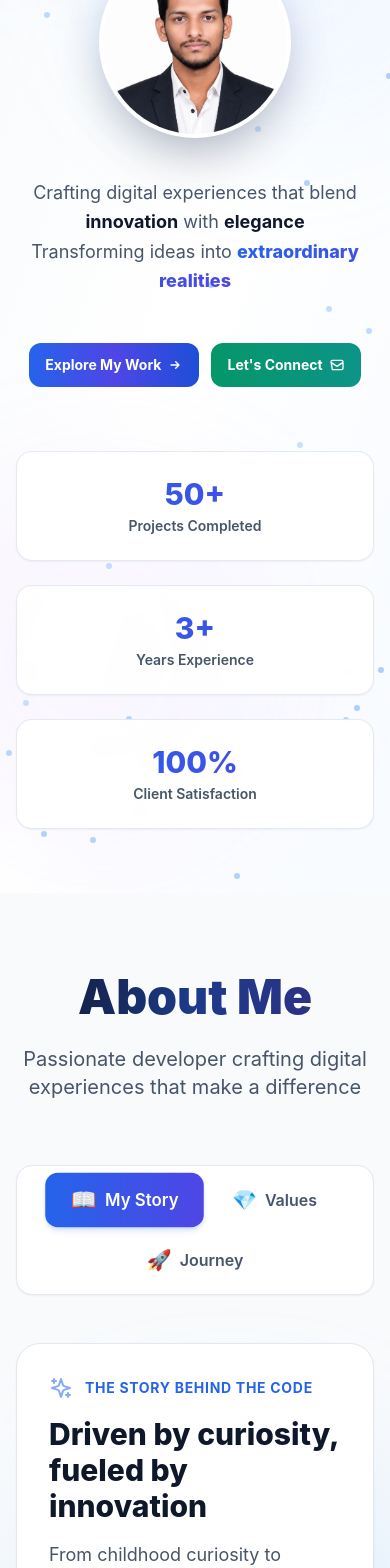
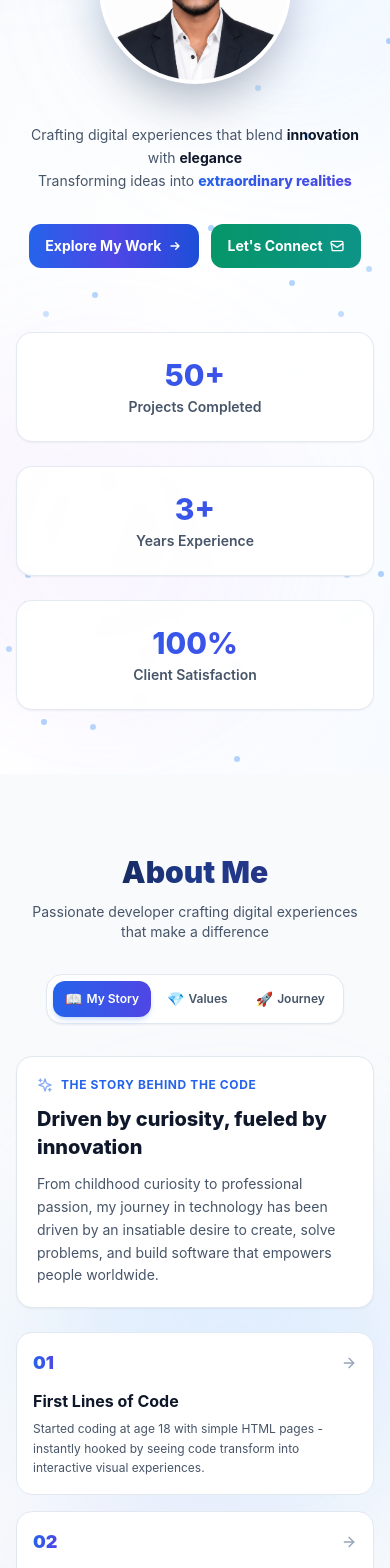
Before and after one commit to Rgopi143/CEOPORTFOLIO, a React (Vite) app: page / in a window 390 px wide. Shown: the part 280-1848 px from the top of the page. Built offline with nearby package versions, Linux system fonts and the light colour scheme.

Commit message:
style(mobile): minimize font sizes and display 'My Story', 'Values', and 'Journey' buttons in one line side-by-side

```diff
--- a/src/components/About.tsx
+++ b/src/components/About.tsx
@@ -111,29 +111,29 @@ const About: React.FC = () => {
 
       <div className="container mx-auto px-4 relative z-10">
         {/* Header */}
-        <div className="text-center mb-16">
-          <h2 className="text-5xl md:text-6xl font-black mb-6 bg-gradient-to-r from-slate-900 via-blue-900 to-indigo-900 bg-clip-text text-transparent">
+        <div className="text-center mb-8 sm:mb-14">
+          <h2 className="text-3xl sm:text-4xl md:text-5xl lg:text-6xl font-black mb-3 sm:mb-6 bg-gradient-to-r from-slate-900 via-blue-900 to-indigo-900 bg-clip-text text-transparent">
             About Me
           </h2>
-          <p className="text-xl text-slate-600 max-w-3xl mx-auto">
+          <p className="text-sm sm:text-base md:text-xl text-slate-600 max-w-3xl mx-auto px-2">
             Passionate developer crafting digital experiences that make a difference
           </p>
         </div>
 
-        {/* Tab Navigation */}
-        <div className="flex justify-center mb-12">
-          <div className="bg-white rounded-2xl p-2 shadow-sm border border-slate-200 flex flex-wrap justify-center gap-2">
+        {/* Tab Navigation - In one line side by side */}
+        <div className="flex justify-center mb-8 sm:mb-12 px-2">
+          <div className="bg-white rounded-2xl p-1.5 sm:p-2 shadow-sm border border-slate-200 flex flex-row items-center justify-center gap-1 sm:gap-2 max-w-full">
             {tabs.map((tab) => (
               <button
                 key={tab.id}
                 onClick={() => setActiveTab(tab.id)}
-                className={`px-6 py-3 rounded-xl font-semibold transition-all duration-300 flex items-center space-x-2 ${
+                className={`px-3 py-2 sm:px-6 sm:py-3 rounded-xl font-semibold transition-all duration-300 flex items-center space-x-1 sm:space-x-2 text-xs sm:text-sm md:text-base whitespace-nowrap ${
                   activeTab === tab.id
-                    ? 'bg-gradient-to-r from-blue-600 to-indigo-600 text-white shadow-md shadow-blue-500/20 scale-105'
+                    ? 'bg-gradient-to-r from-blue-600 to-indigo-600 text-white shadow-md shadow-blue-500/20 scale-102 sm:scale-105'
                     : 'text-slate-600 hover:text-slate-900 hover:bg-slate-100'
                 }`}
               >
-                <span className="text-xl">{tab.icon}</span>
+                <span className="text-sm sm:text-xl">{tab.icon}</span>
                 <span>{tab.label}</span>
               </button>
             ))}
@@ -144,38 +144,38 @@ const About: React.FC = () => {
         <div className="max-w-5xl mx-auto">
           {/* 1. STORY */}
           {activeTab === 'story' && (
-            <div className="space-y-8 animate-fade-in">
+            <div className="space-y-6 sm:space-y-8 animate-fade-in">
               {/* Intro banner */}
-              <div className="bg-white border border-slate-200 rounded-3xl p-8 md:p-10 shadow-sm">
-                <div className="flex items-center space-x-3 mb-4 text-blue-600">
-                  <Sparkles className="w-6 h-6 animate-pulse" />
-                  <span className="text-sm uppercase tracking-wider font-bold">The Story Behind the Code</span>
+              <div className="bg-white border border-slate-200 rounded-2xl sm:rounded-3xl p-5 sm:p-8 md:p-10 shadow-sm">
+                <div className="flex items-center space-x-2 sm:space-x-3 mb-3 text-blue-600">
+                  <Sparkles className="w-4 h-4 sm:w-6 sm:h-6 animate-pulse" />
+                  <span className="text-xs sm:text-sm uppercase tracking-wider font-bold">The Story Behind the Code</span>
                 </div>
-                <h3 className="text-3xl md:text-4xl font-extrabold text-slate-900 mb-4">
+                <h3 className="text-xl sm:text-2xl md:text-4xl font-extrabold text-slate-900 mb-3">
                   Driven by curiosity, fueled by innovation
                 </h3>
-                <p className="text-slate-600 text-lg leading-relaxed">
+                <p className="text-slate-600 text-sm sm:text-base md:text-lg leading-relaxed">
                   From childhood curiosity to professional passion, my journey in technology has been driven by an insatiable desire to create, solve problems, and build software that empowers people worldwide.
                 </p>
               </div>
 
               {/* Story milestones grid */}
-              <div className="grid md:grid-cols-2 gap-6">
+              <div className="grid sm:grid-cols-2 gap-4 sm:gap-6">
                 {storyDetails.map((item) => (
                   <div
                     key={item.step}
-                    className="group bg-white hover:bg-blue-50/40 border border-slate-200 hover:border-blue-400 rounded-2xl p-6 transition-all duration-300 hover:-translate-y-1 hover:shadow-md"
+                    className="group bg-white hover:bg-blue-50/40 border border-slate-200 hover:border-blue-400 rounded-2xl p-4 sm:p-6 transition-all duration-300 hover:-translate-y-1 hover:shadow-md"
                   >
-                    <div className="flex items-center justify-between mb-4">
-                      <span className="text-2xl font-black bg-gradient-to-r from-blue-600 to-indigo-600 bg-clip-text text-transparent">
+                    <div className="flex items-center justify-between mb-3">
+                      <span className="text-lg sm:text-2xl font-black bg-gradient-to-r from-blue-600 to-indigo-600 bg-clip-text text-transparent">
                         {item.step}
                       </span>
-                      <ArrowRight className="w-5 h-5 text-slate-400 group-hover:text-blue-600 group-hover:translate-x-1 transition-all" />
+                      <ArrowRight className="w-4 h-4 sm:w-5 sm:h-5 text-slate-400 group-hover:text-blue-600 group-hover:translate-x-1 transition-all" />
                     </div>
-                    <h4 className="text-xl font-bold text-slate-900 mb-2 group-hover:text-blue-600 transition-colors">
+                    <h4 className="text-base sm:text-xl font-bold text-slate-900 mb-1.5 group-hover:text-blue-600 transition-colors">
                       {item.title}
                     </h4>
-                    <p className="text-slate-600 text-sm leading-relaxed">
+                    <p className="text-slate-600 text-xs sm:text-sm leading-relaxed">
                       {item.text}
                     </p>
                   </div>
@@ -186,31 +186,31 @@ const About: React.FC = () => {
 
           {/* 2. VALUES */}
           {activeTab === 'values' && (
-            <div className="space-y-8 animate-fade-in">
-              <div className="bg-white border border-slate-200 rounded-3xl p-8 md:p-10 shadow-sm">
-                <div className="flex items-center space-x-3 mb-4 text-purple-600">
-                  <CheckCircle2 className="w-6 h-6" />
-                  <span className="text-sm uppercase tracking-wider font-bold">Guiding Principles</span>
+            <div className="space-y-6 sm:space-y-8 animate-fade-in">
+              <div className="bg-white border border-slate-200 rounded-2xl sm:rounded-3xl p-5 sm:p-8 md:p-10 shadow-sm">
+                <div className="flex items-center space-x-2 sm:space-x-3 mb-3 text-purple-600">
+                  <CheckCircle2 className="w-4 h-4 sm:w-6 sm:h-6" />
+                  <span className="text-xs sm:text-sm uppercase tracking-wider font-bold">Guiding Principles</span>
                 </div>
-                <h3 className="text-3xl md:text-4xl font-extrabold text-slate-900 mb-4">
+                <h3 className="text-xl sm:text-2xl md:text-4xl font-extrabold text-slate-900 mb-3">
                   What Drives Me Forward
                 </h3>
-                <p className="text-slate-600 text-lg leading-relaxed">
+                <p className="text-slate-600 text-sm sm:text-base md:text-lg leading-relaxed">
                   My core values shape every project I undertake, every architecture I design, and every line of code I ship.
                 </p>
               </div>
 
-              <div className="grid sm:grid-cols-2 lg:grid-cols-3 gap-6">
+              <div className="grid sm:grid-cols-2 lg:grid-cols-3 gap-4 sm:gap-6">
                 {valuesDetails.map((val) => (
                   <div
                     key={val.title}
-                    className="relative group bg-white hover:bg-purple-50/40 border border-slate-200 hover:border-purple-400 rounded-2xl p-6 transition-all duration-300 hover:-translate-y-1 hover:shadow-md overflow-hidden"
+                    className="relative group bg-white hover:bg-purple-50/40 border border-slate-200 hover:border-purple-400 rounded-2xl p-4 sm:p-6 transition-all duration-300 hover:-translate-y-1 hover:shadow-md overflow-hidden"
                   >
-                    <div className={`w-12 h-1.5 rounded-full bg-gradient-to-r ${val.color} mb-5`}></div>
-                    <h4 className="text-xl font-bold text-slate-900 mb-2 group-hover:text-purple-600 transition-colors">
+                    <div className={`w-10 sm:w-12 h-1.5 rounded-full bg-gradient-to-r ${val.color} mb-3 sm:mb-5`}></div>
+                    <h4 className="text-base sm:text-xl font-bold text-slate-900 mb-1.5 group-hover:text-purple-600 transition-colors">
                       {val.title}
                     </h4>
-                    <p className="text-slate-600 text-sm leading-relaxed">
+                    <p className="text-slate-600 text-xs sm:text-sm leading-relaxed">
                       {val.desc}
                     </p>
                   </div>
@@ -221,38 +221,38 @@ const About: React.FC = () => {
 
           {/* 3. JOURNEY */}
           {activeTab === 'journey' && (
-            <div className="space-y-8 animate-fade-in">
-              <div className="bg-white border border-slate-200 rounded-3xl p-8 md:p-10 shadow-sm">
-                <div className="flex items-center space-x-3 mb-4 text-emerald-600">
-                  <Calendar className="w-6 h-6" />
-                  <span className="text-sm uppercase tracking-wider font-bold">Career Milestones</span>
+            <div className="space-y-6 sm:space-y-8 animate-fade-in">
+              <div className="bg-white border border-slate-200 rounded-2xl sm:rounded-3xl p-5 sm:p-8 md:p-10 shadow-sm">
+                <div className="flex items-center space-x-2 sm:space-x-3 mb-3 text-emerald-600">
+                  <Calendar className="w-4 h-4 sm:w-6 sm:h-6" />
+                  <span className="text-xs sm:text-sm uppercase tracking-wider font-bold">Career Milestones</span>
                 </div>
-                <h3 className="text-3xl md:text-4xl font-extrabold text-slate-900 mb-4">
+                <h3 className="text-xl sm:text-2xl md:text-4xl font-extrabold text-slate-900 mb-3">
                   The Path to Excellence
                 </h3>
-                <p className="text-slate-600 text-lg leading-relaxed">
+                <p className="text-slate-600 text-sm sm:text-base md:text-lg leading-relaxed">
                   Every challenge overcome and every project completed has shaped the developer, problem solver, and tech leader I am today.
                 </p>
               </div>
 
               {/* Timeline */}
-              <div className="relative pl-6 md:pl-8 border-l-2 border-slate-300 space-y-8 ml-4 md:ml-6">
+              <div className="relative pl-5 sm:pl-8 border-l-2 border-slate-300 space-y-6 sm:space-y-8 ml-3 sm:ml-6">
                 {journeyDetails.map((item, index) => (
                   <div key={index} className="relative group">
                     {/* Node indicator */}
-                    <div className="absolute -left-[31px] md:-left-[39px] top-1.5 w-4 h-4 rounded-full bg-blue-600 border-4 border-white group-hover:bg-cyan-500 group-hover:scale-125 transition-all shadow-md"></div>
+                    <div className="absolute -left-[27px] sm:-left-[39px] top-1.5 w-3.5 h-3.5 sm:w-4 sm:h-4 rounded-full bg-blue-600 border-4 border-white group-hover:bg-cyan-500 group-hover:scale-125 transition-all shadow-md"></div>
 
                     {/* Timeline card */}
-                    <div className="bg-white hover:bg-emerald-50/40 border border-slate-200 hover:border-emerald-400 rounded-2xl p-6 transition-all duration-300 hover:-translate-y-1 hover:shadow-md">
-                      <div className="flex flex-wrap items-center justify-between gap-2 mb-2">
-                        <span className="px-3 py-1 text-xs font-bold rounded-full bg-blue-50 text-blue-700 border border-blue-200">
+                    <div className="bg-white hover:bg-emerald-50/40 border border-slate-200 hover:border-emerald-400 rounded-2xl p-4 sm:p-6 transition-all duration-300 hover:-translate-y-1 hover:shadow-md">
+                      <div className="flex flex-wrap items-center justify-between gap-2 mb-1.5">
+                        <span className="px-2.5 py-0.5 text-xs font-bold rounded-full bg-blue-50 text-blue-700 border border-blue-200">
                           {item.year}
                         </span>
-                        <span className="text-sm font-bold text-emerald-700">
+                        <span className="text-xs sm:text-sm font-bold text-emerald-700">
                           {item.role}
                         </span>
                       </div>
-                      <p className="text-slate-600 text-sm leading-relaxed mt-2">
+                      <p className="text-slate-600 text-xs sm:text-sm leading-relaxed mt-1">
                         {item.desc}
                       </p>
                     </div>
@@ -263,13 +263,13 @@ const About: React.FC = () => {
           )}
 
           {/* Additional Skills */}
-          <div className="mt-16 text-center w-full">
-            <h3 className="text-2xl font-bold mb-6 text-slate-800">Additional Skills</h3>
-            <div className="flex flex-wrap justify-center gap-3 max-w-4xl mx-auto">
+          <div className="mt-12 sm:mt-16 text-center w-full">
+            <h3 className="text-lg sm:text-2xl font-bold mb-4 sm:mb-6 text-slate-800">Additional Skills</h3>
+            <div className="flex flex-wrap justify-center gap-2 sm:gap-3 max-w-4xl mx-auto">
               {additionalSkills.map((skill) => (
                 <div
                   key={skill}
-                  className="bg-white text-slate-700 px-6 py-3 rounded-full shadow-sm border border-slate-200 hover:border-blue-400 hover:text-blue-600 hover:shadow-md transition-all duration-300 hover:scale-105"
+                  className="bg-white text-slate-700 px-3.5 py-2 sm:px-6 sm:py-3 text-xs sm:text-sm rounded-full shadow-sm border border-slate-200 hover:border-blue-400 hover:text-blue-600 hover:shadow-md transition-all duration-300 hover:scale-105"
                 >
                   <span className="font-semibold">{skill}</span>
                 </div>
--- a/src/components/Hero.tsx
+++ b/src/components/Hero.tsx
@@ -103,8 +103,8 @@ const Hero: React.FC<HeroProps> = ({ onOpenMobileMenu }) => {
               onMouseEnter={() => setIsHeadingHovered(true)}
               onMouseLeave={() => setIsHeadingHovered(false)}
             >
-              <div className="inline-flex items-center justify-center lg:justify-start gap-2.5 sm:gap-4">
-                <h1 className={`text-4xl sm:text-6xl lg:text-7xl font-black leading-tight tracking-tight bg-gradient-to-r from-slate-900 via-blue-900 to-indigo-900 bg-clip-text text-transparent transition-all duration-300 cursor-pointer ${
+              <div className="inline-flex items-center justify-center lg:justify-start gap-2 sm:gap-4">
+                <h1 className={`text-2xl sm:text-5xl lg:text-7xl font-black leading-tight tracking-tight bg-gradient-to-r from-slate-900 via-blue-900 to-indigo-900 bg-clip-text text-transparent transition-all duration-300 cursor-pointer ${
                   isHeadingHovered ? 'scale-102' : ''
                 }`}>
                    <span>R</span>
@@ -115,10 +115,10 @@ const Hero: React.FC<HeroProps> = ({ onOpenMobileMenu }) => {
                 {/* 3 lines menu button beside the name on mobile */}
                 <button
                   onClick={onOpenMobileMenu}
-                  className="lg:hidden p-2 text-slate-700 hover:text-blue-600 rounded-xl hover:bg-blue-50/70 transition-colors shrink-0"
+                  className="lg:hidden p-1.5 text-slate-700 hover:text-blue-600 rounded-xl hover:bg-blue-50/70 transition-colors shrink-0"
                   aria-label="Open menu"
                 >
-                  <Menu size={28} />
+                  <Menu size={24} />
                 </button>
               </div>
             </div>
@@ -149,7 +149,7 @@ const Hero: React.FC<HeroProps> = ({ onOpenMobileMenu }) => {
           </div>
 
           {/* Subtitle */}
-          <p className={`text-lg sm:text-xl lg:text-2xl mb-12 text-slate-600 leading-relaxed max-w-4xl mx-auto transition-all duration-1000 delay-700 ${
+          <p className={`text-sm sm:text-lg lg:text-2xl mb-8 sm:mb-12 text-slate-600 leading-relaxed max-w-4xl mx-auto px-2 transition-all duration-1000 delay-700 ${
             isVisible ? 'opacity-100 translate-y-0' : 'opacity-0 translate-y-8'
           }`}>
             Crafting digital experiences that blend{' '}
```
